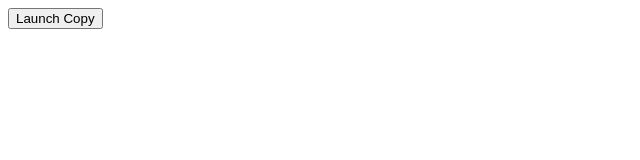
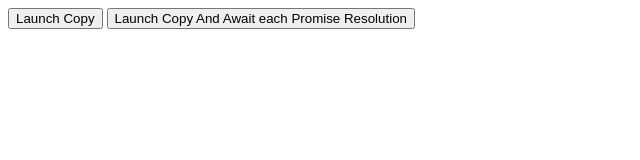
Before and after one commit to afm215/ChromiumClipboardIssue, a plain HTML site: page index.html in a window 1280 px wide. Shown: the whole page, without its empty margins (0-640 px from the left). Drawn offline with Linux system fonts and the light colour scheme.

Commit message:
await writeText calls

```diff
--- a/index.html
+++ b/index.html
@@ -13,6 +13,8 @@
 
 	<button onclick="copyBugDemo()">Launch Copy</button>
 
+	<button onclick="copyBugDemoWithAwait()">Launch Copy And Await each Promise Resolution</button>
+
 </body>
 
 </html>
--- a/main.js
+++ b/main.js
@@ -1,5 +1,6 @@
+const textToBeCopied = ['test1', 'test2', 'test3', 'test4', 'test5', 'test6']
+
 function copyBugDemo() {
-	const textToBeCopied = ['test1', 'test2', 'test3', 'test4', 'test5', 'test6']
 
 	function testCopyElem(index, arrayToBeCopied) {
 		return navigator.clipboard.writeText(arrayToBeCopied[index])
@@ -15,3 +16,9 @@ function copyBugDemo() {
 	}
 	testCopyElem(0, textToBeCopied)
 }
+
+async function copyBugDemoWithAwait() {
+	for (let value of textToBeCopied) {
+		await navigator.clipboard.writeText(value)
+	}
+}
```
